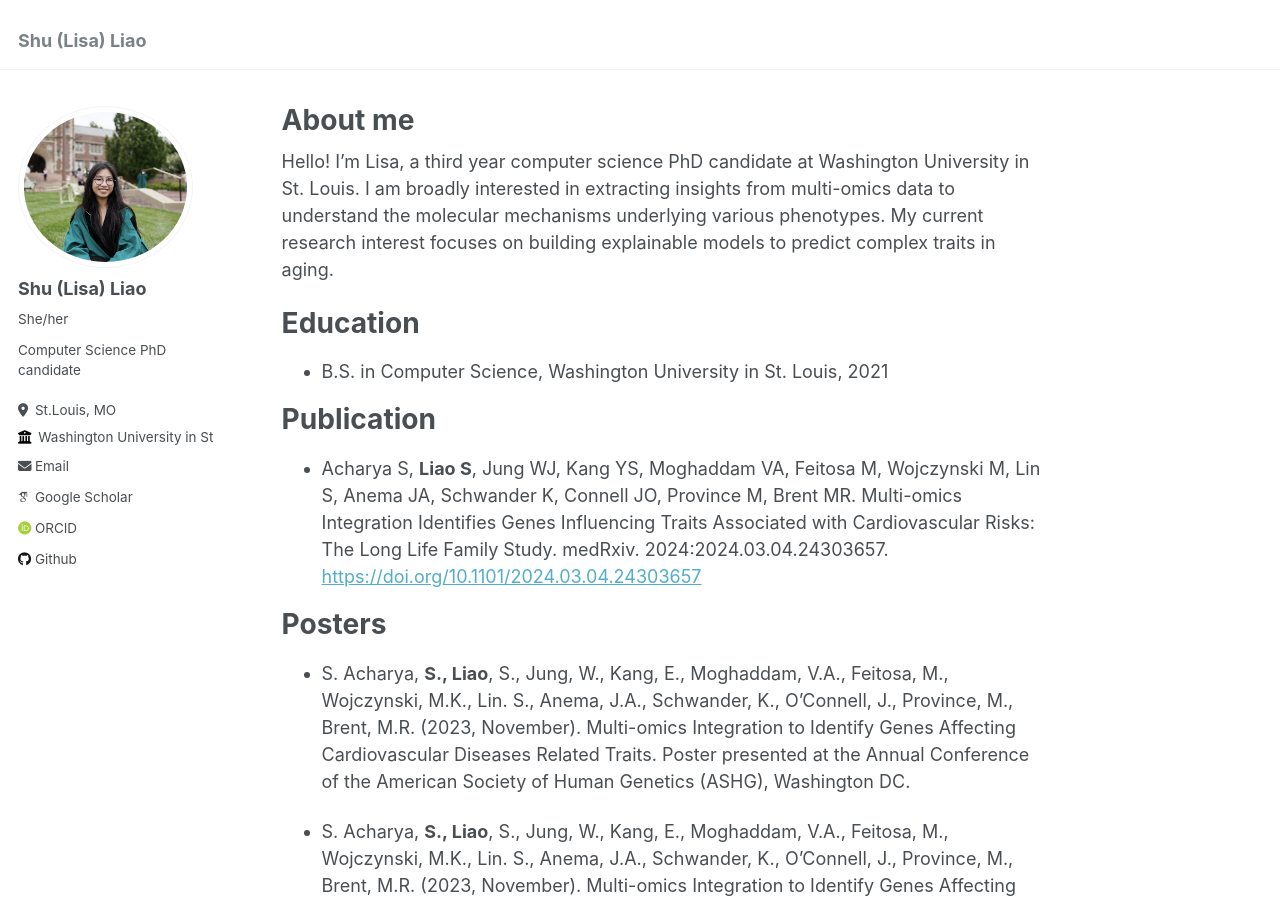
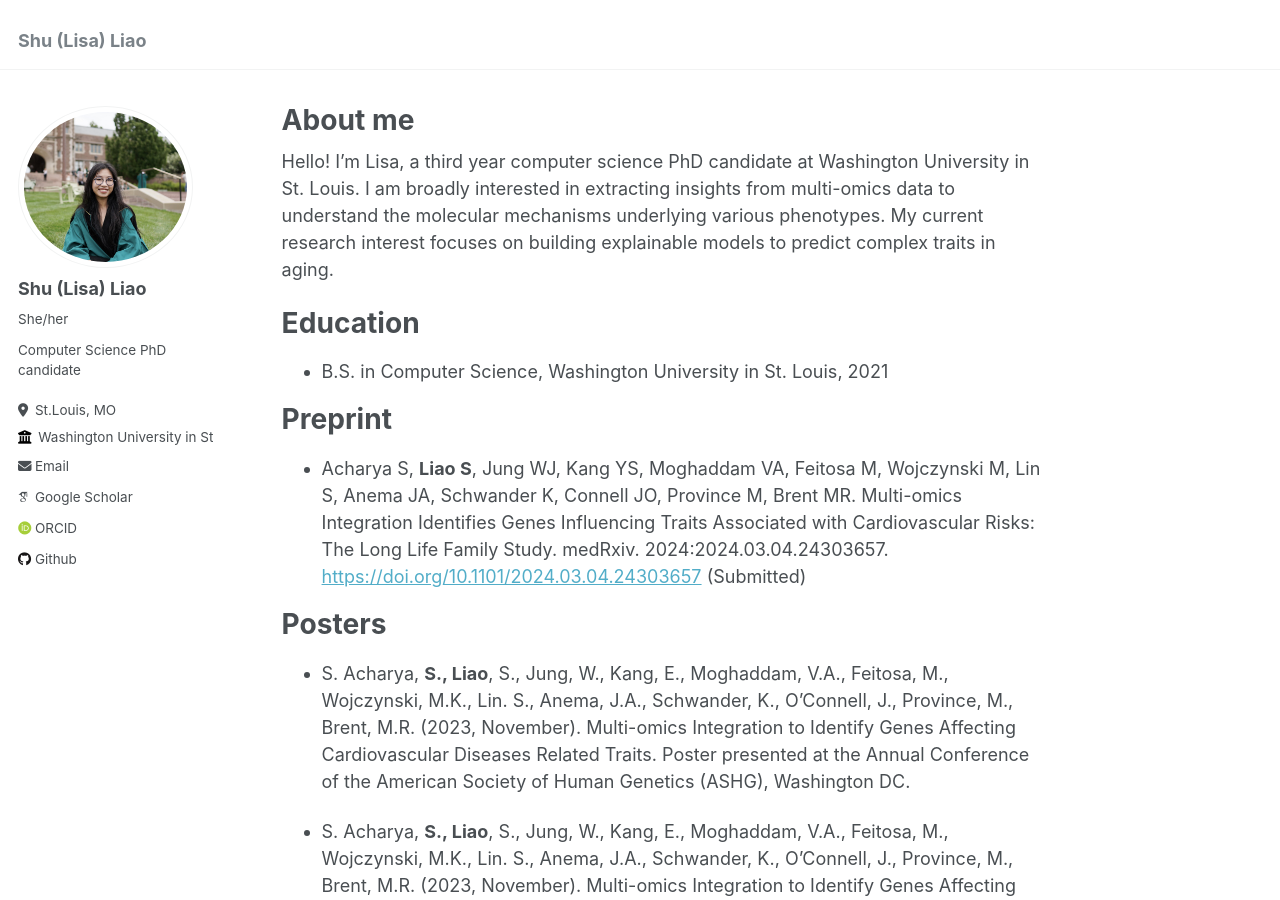
Before and after one commit to lislia423/lislia423.github.io, a Jekyll site: the page built from _pages/about.md, in a window 1280 px wide and 900 px high. Built offline with Jekyll 4.4.1, drawn with Linux system fonts in a browser that asks for light colours; some web fonts are replaced.

Commit message:
fix preprint

```diff
--- a/_pages/about.md
+++ b/_pages/about.md
@@ -13,9 +13,9 @@ Education
 ======
 * B.S. in Computer Science, Washington University in St. Louis, 2021
 
-Publication
+Preprint
 ======
-* Acharya S, **Liao S**, Jung WJ, Kang YS, Moghaddam VA, Feitosa M, Wojczynski M, Lin S, Anema JA, Schwander K, Connell JO, Province M, Brent MR. Multi-omics Integration Identifies Genes Influencing Traits Associated with Cardiovascular Risks: The Long Life Family Study. medRxiv. 2024:2024.03.04.24303657. [https://doi.org/10.1101/2024.03.04.24303657](doi.org/10.1101/2024.03.04.24303657)
+* Acharya S, **Liao S**, Jung WJ, Kang YS, Moghaddam VA, Feitosa M, Wojczynski M, Lin S, Anema JA, Schwander K, Connell JO, Province M, Brent MR. Multi-omics Integration Identifies Genes Influencing Traits Associated with Cardiovascular Risks: The Long Life Family Study. medRxiv. 2024:2024.03.04.24303657. [https://doi.org/10.1101/2024.03.04.24303657](doi.org/10.1101/2024.03.04.24303657) (Submitted)
 
 Posters
 ======
```
